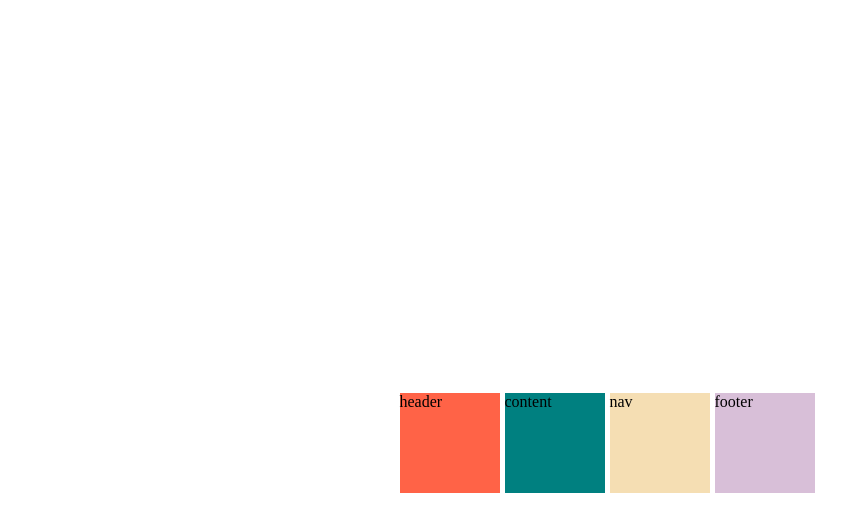
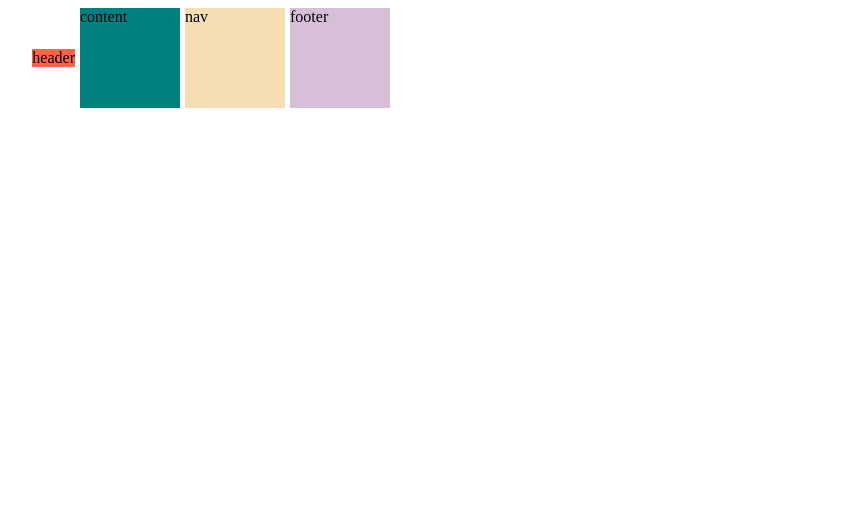
Before and after one commit to seonhop/css-master, a plain HTML site: page index.html in a window 1280 px wide. Shown: the whole page, without its empty margins (33-879 px from the left). Drawn offline with Linux system fonts and the light colour scheme.

Commit message:
15. #2.9 self
justify-self, align-self, place-self (works on child of grid)

```diff
--- a/style.css
+++ b/style.css
@@ -4,13 +4,13 @@
     height: 100vh;
     grid-template-columns: repeat(4, 100px);
     grid-template-rows: repeat(4, 100px);
-    justify-content: end;
-    align-content: center;
-    place-content: end center;
 }
 
 .header {
     background-color: tomato;
+    align-self: end;
+    justify-self: center;
+    place-self: center end;
 }
 
 .content {
```
